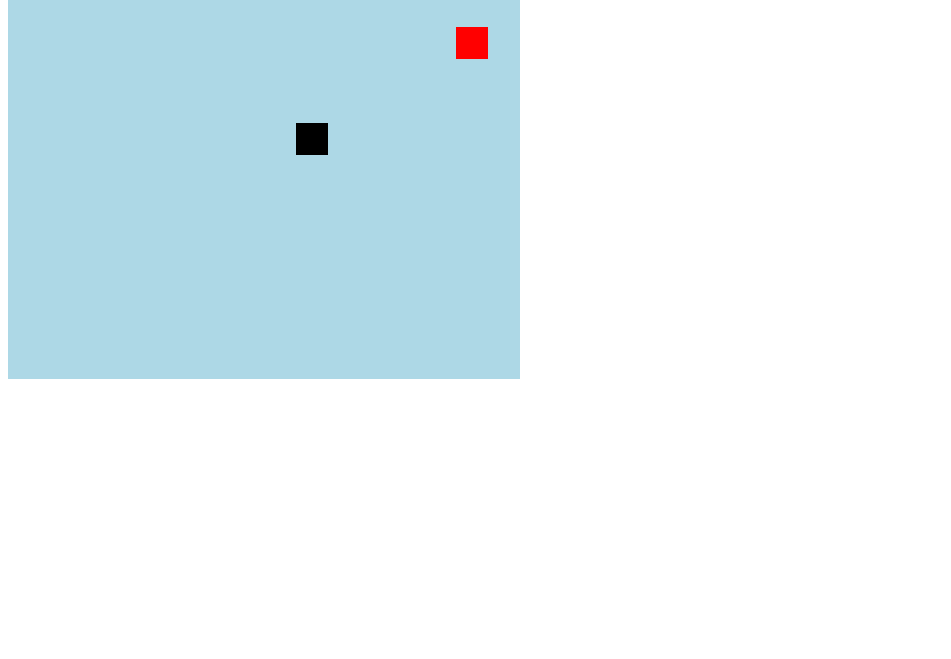
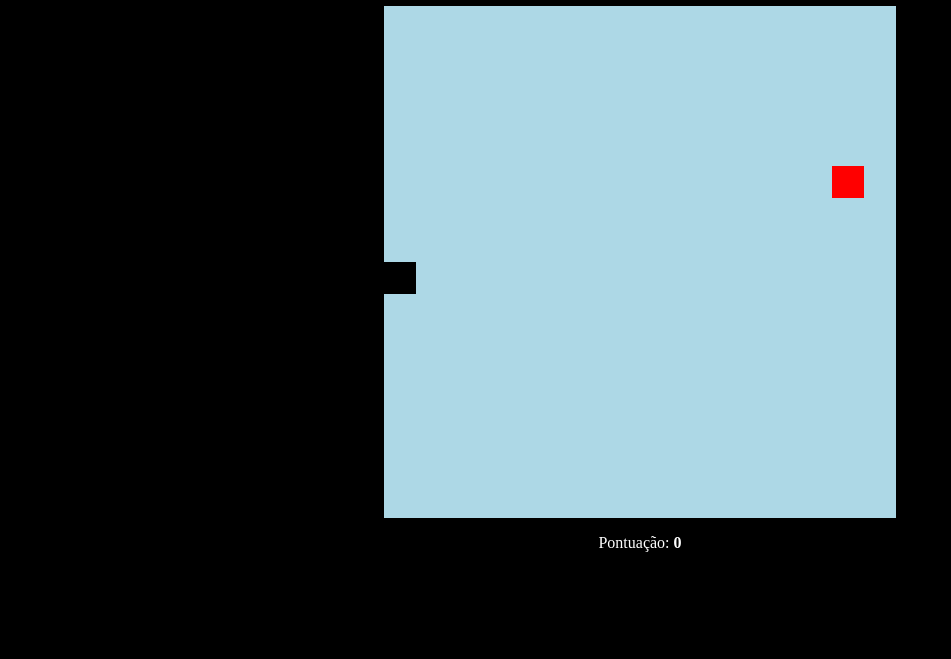
Before and after one commit to MarioHPR/Desafio-Jogo-Snake-com-JavaScript, a plain HTML site: page index.html in a window 1280 px wide. Shown: the part 141-800 px from the top of the page, without its empty margins (0-951 px from the left). Drawn offline with Linux system fonts and the light colour scheme.

Commit message:
Criação do inicio do stilo do jogo entre outras modificações

```diff
--- a/index.html
+++ b/index.html
@@ -9,7 +9,9 @@
         <title> Snake Game</title>
     </head>
     <body>
+        <h1> Jogo Snake </h1>
         <canvas id="snake" width="512" height="512"></canvas>
+        <p> Pontuação: <b id="pont">0</b></p>
     </body>
 
 </html>
--- a/script.js
+++ b/script.js
@@ -1,7 +1,10 @@
 let canvas  = document.getElementById("snake");
+let p = document.getElementById("pont");
 let context = canvas.getContext("2d");
 let box = 32;
 let snake = [];
+let pontuacao = 0;
+let time = 200;
 snake[0] = {
     x : 8 * box,
     y : 8 * box
@@ -46,10 +49,18 @@ document.addEventListener('keydown', update);
 
 function iniciarJogo() {
 
-    if (snake[0].x < 0 && direction == "left") snake[0].x = 16 * box;
-    if (snake[0].y < 0 && direction == "up"  ) snake[0].y = 16 * box;
+    if (snake[0].x < 0 && direction == "left") snake[0].x = 15 * box;
+    if (snake[0].y < 0 && direction == "up"  ) snake[0].y = 15 * box;
     if (snake[0].x > 15 * box && direction == "right") snake[0].x = 0;
     if (snake[0].y > 15 * box && direction == "down" ) snake[0].y = 0;
+
+    for(let i = 1 ; i < snake.length ; i++ ){
+        if(snake[0].x == snake[i].x && snake[0].y == snake[i].y){
+            clearInterval(jogo);
+            alert(`Game Over! Tente novamente. Você fez ${pontuacao} pontos`);
+            document.location.reload(true);
+        }
+    }
 
     criarBG();
     criarSnake();
@@ -69,6 +80,8 @@ function iniciarJogo() {
     else{
         food.x = sortear();
         food.y = sortear();
+        ++pontuacao;
+        p.innerHTML = pontuacao;
     }
 
     let newHead = {
@@ -79,4 +92,4 @@ function iniciarJogo() {
     snake.unshift(newHead);
 }
 
-let jogo = setInterval(iniciarJogo, 100);
+let jogo = setInterval(iniciarJogo, time);
--- a/style.css
+++ b/style.css
@@ -0,0 +1,10 @@
+body{
+    height: 95vh;
+    width: 95;
+    display: flex;
+    justify-content: center;
+    align-items: center;
+    flex-direction: column;
+    background: black;
+    color: white;
+}
```
